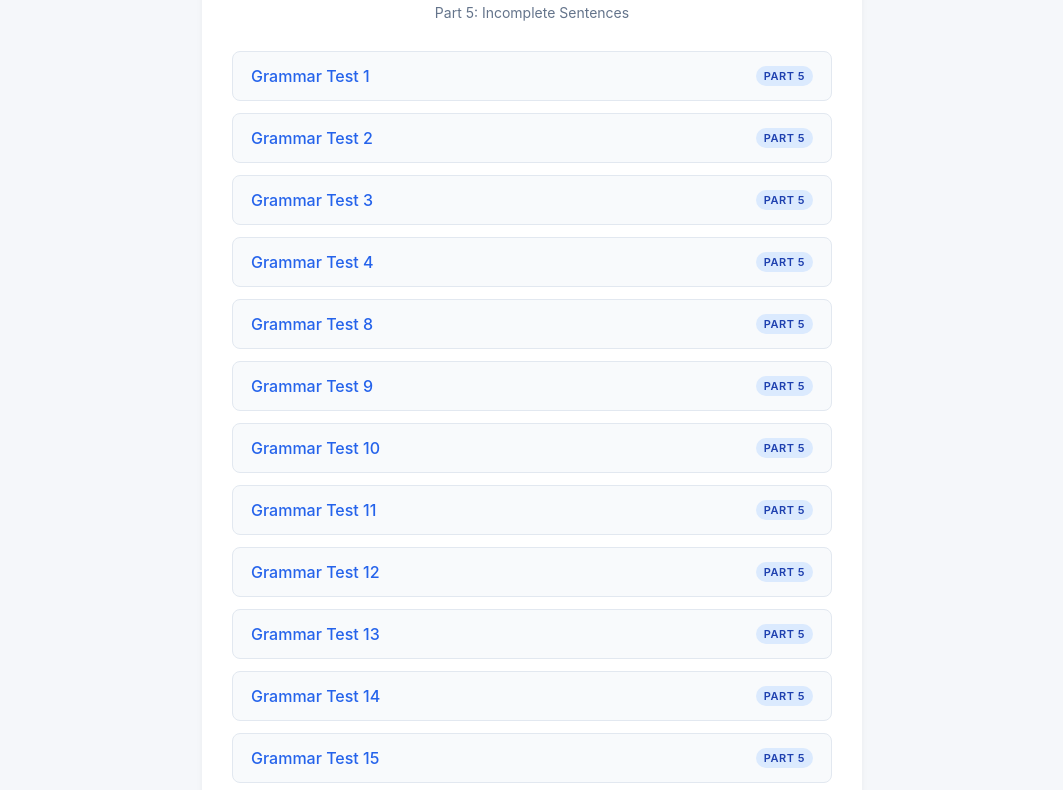
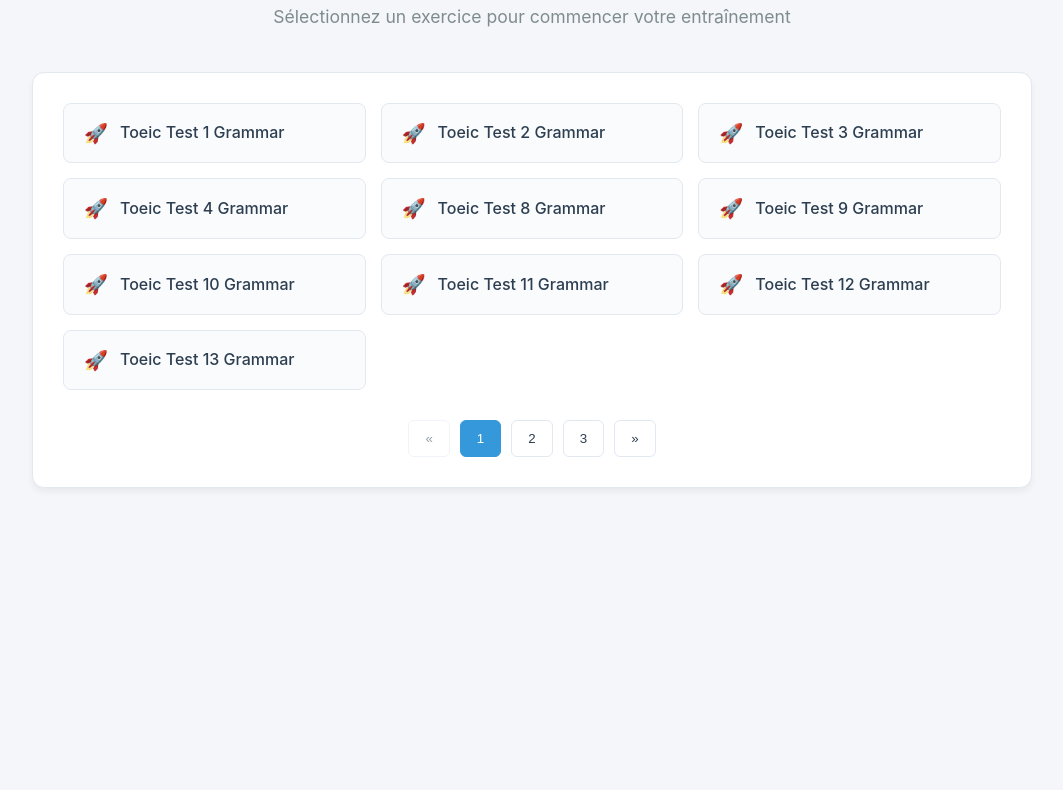
Before and after one commit to marcvasseurpolytech-dot/TOEIC-Part-5, a plain HTML site: page index.html in a window 1280 px wide. Shown: the part 145-935 px from the top of the page, without its empty margins (108-1171 px from the left). After the commit the page ends 800 px from the top, so only its background shows below. Drawn offline with Linux system fonts and the light colour scheme.

Commit message:
Update index.html

```diff
--- a/index.html
+++ b/index.html
@@ -3,103 +3,252 @@
 <head>
     <meta charset="UTF-8">
     <meta name="viewport" content="width=device-width, initial-scale=1.0">
-    <title>TOEIC Preparation - Grammar Training</title>
+    <title>Dashboard des Tests TOEIC</title>
     <style>
+        :root {
+            --bg-color: #f4f6f9;
+            --card-bg: #ffffff;
+            --text-color: #2c3e50;
+            --primary-color: #3498db;
+            --border-color: #e2e8f0;
+        }
+
         body {
             font-family: -apple-system, BlinkMacSystemFont, "Segoe UI", Roboto, Helvetica, Arial, sans-serif;
-            background-color: #f5f7fa;
-            color: #333;
+            background-color: var(--bg-color);
+            color: var(--text-color);
+            line-height: 1.6;
             margin: 0;
             padding: 40px 20px;
+        }
+
+        .container {
+            max-width: 1000px;
+            margin: 0 auto;
+        }
+
+        header {
+            text-align: center;
+            margin-bottom: 40px;
+        }
+
+        header h1 {
+            font-size: 2.5rem;
+            margin-bottom: 10px;
+            color: #1a252f;
+        }
+
+        header p {
+            color: #7f8c8d;
+            font-size: 1.1rem;
+        }
+
+        .section {
+            background: var(--card-bg);
+            border-radius: 12px;
+            padding: 30px;
+            margin-bottom: 30px;
+            box-shadow: 0 4px 6px rgba(0,0,0,0.05);
+            border: 1px solid var(--border-color);
+        }
+
+        .grid {
+            display: grid;
+            grid-template-columns: repeat(auto-fill, minmax(240px, 1fr));
+            gap: 15px;
+            margin-bottom: 30px;
+        }
+
+        .btn-link {
+            display: flex;
+            align-items: center;
+            padding: 14px 20px;
+            background-color: #fafbfc;
+            border: 1px solid var(--border-color);
+            border-radius: 8px;
+            text-decoration: none;
+            color: var(--text-color);
+            font-weight: 500;
+            transition: all 0.2s ease;
+        }
+
+        .btn-link:hover {
+            transform: translateY(-2px);
+            box-shadow: 0 4px 12px rgba(0,0,0,0.08);
+            background-color: #ffffff;
+            border-color: var(--primary-color);
+            color: var(--primary-color);
+        }
+
+        .icon {
+            margin-right: 12px;
+            font-size: 1.2rem;
+        }
+
+        /* Styles de la Pagination */
+        .pagination {
             display: flex;
             justify-content: center;
+            align-items: center;
+            gap: 10px;
+            margin-top: 20px;
         }
-        .container {
-            max-width: 600px;
-            width: 100%;
-            background: white;
-            padding: 30px;
-            border-radius: 12px;
-            box-shadow: 0 4px 6px rgba(0,0,0,0.05);
-        }
-        h1 {
-            font-size: 24px;
-            color: #0f172a;
-            margin-bottom: 5px;
-            text-align: center;
-        }
-        p.subtitle {
-            text-align: center;
-            color: #64748b;
-            margin-top: 0;
-            margin-bottom: 30px;
-            font-size: 14px;
-        }
-        ul {
-            list-style: none;
-            padding: 0;
-            margin: 0;
-        }
-        li {
-            margin-bottom: 12px;
-        }
-        a {
-            display: flex;
-            align-items: center;
-            padding: 14px 18px;
-            background-color: #f8fafc;
-            color: #2563eb;
-            text-decoration: none;
+
+        .page-btn {
+            padding: 10px 16px;
+            border: 1px solid var(--border-color);
+            background-color: var(--card-bg);
+            color: var(--text-color);
+            border-radius: 6px;
+            cursor: pointer;
             font-weight: 500;
-            border-radius: 8px;
-            border: 1px solid #e2e8f0;
             transition: all 0.2s ease;
         }
-        a:hover {
-            background-color: #f1f5f9;
-            border-color: #cbd5e1;
-            transform: translateY(-1px);
-            box-shadow: 0 2px 4px rgba(0,0,0,0.02);
+
+        .page-btn:hover:not(:disabled) {
+            background-color: var(--primary-color);
+            color: white;
+            border-color: var(--primary-color);
         }
-        .badge {
-            margin-left: auto;
-            background-color: #dbeafe;
-            color: #1e40af;
-            font-size: 11px;
-            padding: 3px 8px;
-            border-radius: 12px;
-            text-transform: uppercase;
-            letter-spacing: 0.5px;
-            font-weight: 600;
+
+        .page-btn.active {
+            background-color: var(--primary-color);
+            color: white;
+            border-color: var(--primary-color);
+        }
+
+        .page-btn:disabled {
+            opacity: 0.5;
+            cursor: not-allowed;
+        }
+
+        @media (max-width: 600px) {
+            body { padding: 20px 10px; }
+            .grid { grid-template-columns: 1fr; }
         }
     </style>
 </head>
 <body>
 
-<div class="container">
-    <h1>TOEIC Grammar Practice - Marc VASSEUR - Polytech</h1>
-    <p class="subtitle">Part 5: Incomplete Sentences</p>
+    <div class="container">
+        <header>
+            <h1>Liste des Tests TOEIC</h1>
+            <p>Sélectionnez un exercice pour commencer votre entraînement</p>
+        </header>
 
-    <ul>
-        <li><a href="toeic_test1_grammar.html">Grammar Test 1 <span class="badge">Part 5</span></a></li>
-        <li><a href="toeic_test2_grammar.html">Grammar Test 2 <span class="badge">Part 5</span></a></li>
-        <li><a href="toeic_test3_grammar.html">Grammar Test 3 <span class="badge">Part 5</span></a></li>
-        <li><a href="toeic_test4_grammar.html">Grammar Test 4 <span class="badge">Part 5</span></a></li>
-        <li><a href="toeic_test8_grammar.html">Grammar Test 8 <span class="badge">Part 5</span></a></li>
-        <li><a href="toeic_test9_grammar.html">Grammar Test 9 <span class="badge">Part 5</span></a></li>
+        <div class="section">
+            <!-- Zone d'affichage des tests dynamiques -->
+            <div id="tests-grid" class="grid"></div>
 
-        <li><a href="toeic_test10_grammar.html">Grammar Test 10 <span class="badge">Part 5</span></a></li>
-        <li><a href="toeic_test11_grammar.html">Grammar Test 11 <span class="badge">Part 5</span></a></li>
-        <li><a href="toeic_test12_grammar.html">Grammar Test 12 <span class="badge">Part 5</span></a></li>
-        <li><a href="toeic_test13_grammar.html">Grammar Test 13 <span class="badge">Part 5</span></a></li>
-        <li><a href="toeic_test14_grammar.html">Grammar Test 14 <span class="badge">Part 5</span></a></li>
-        <li><a href="toeic_test15_grammar.html">Grammar Test 15 <span class="badge">Part 5</span></a></li>
-        <li><a href="toeic_test16_grammar.html">Grammar Test 16 <span class="badge">Part 5</span></a></li>
-        <li><a href="toeic_test17_grammar.html">Grammar Test 17 <span class="badge">Part 5</span></a></li>
-        <li><a href="toeic_test18_grammar.html">Grammar Test 18 <span class="badge">Part 5</span></a></li>
-        <li><a href="toeic_test19_grammar.html">Grammar Test 19 <span class="badge">Part 5</span></a></li>
-    </ul>
-</div>
+            <!-- Boutons de navigation -->
+            <div class="pagination" id="pagination-controls"></div>
+        </div>
+    </div>
 
+    <script>
+        // Liste complète de tous vos fichiers de tests
+        const allTests = [
+            { file: "toeic_test1_grammar.html", title: "Toeic Test 1 Grammar" },
+            { file: "toeic_test2_grammar.html", title: "Toeic Test 2 Grammar" },
+            { file: "toeic_test3_grammar.html", title: "Toeic Test 3 Grammar" },
+            { file: "toeic_test4_grammar.html", title: "Toeic Test 4 Grammar" },
+            { file: "toeic_test8_grammar.html", title: "Toeic Test 8 Grammar" },
+            { file: "toeic_test9_grammar.html", title: "Toeic Test 9 Grammar" },
+            { file: "toeic_test10_grammar.html", title: "Toeic Test 10 Grammar" },
+            { file: "toeic_test11_grammar.html", title: "Toeic Test 11 Grammar" },
+            { file: "toeic_test12_grammar.html", title: "Toeic Test 12 Grammar" },
+            { file: "toeic_test13_grammar.html", title: "Toeic Test 13 Grammar" },
+            { file: "TOEIC_Test_14.html", title: "Toeic Test 14" },
+            { file: "TOEIC_Test_15.html", title: "Toeic Test 15" },
+            { file: "TOEIC_Test_16.html", title: "Toeic Test 16" },
+            { file: "TOEIC_Test_17.html", title: "Toeic Test 17" },
+            { file: "TOEIC_Test_18.html", title: "Toeic Test 18" },
+            { file: "TOEIC_Test_19.html", title: "Toeic Test 19" },
+            { file: "TOEIC_Test_20.html", title: "Toeic Test 20" },
+            { file: "TOEIC_Test_21.html", title: "Toeic Test 21" },
+            { file: "toeic_test_22.html", title: "Toeic Test 22" },
+            { file: "toeic_test_23.html", title: "Toeic Test 23" },
+            { file: "toeic_test_24.html", title: "Toeic Test 24" },
+            { file: "toeic_test_25.html", title: "Toeic Test 25" },
+            { file: "toeic_test_26.html", title: "Toeic Test 26" },
+            { file: "toeic_test_28.html", title: "Toeic Test 28" },
+            { file: "toeic_test_32.html", title: "Toeic Test 32" },
+            { file: "toeic_test_33.html", title: "Toeic Test 33" },
+            { file: "toeic_exam_24_11_2022.html", title: "Toeic Exam 24 11 2022" },
+            { file: "toeic_exam_16_02_2023.html", title: "Toeic Exam 16 02 2023" }
+        ];
+
+        const itemsPerPage = 10;
+        let currentPage = 1;
+
+        function displayTests(page) {
+            const grid = document.getElementById('tests-grid');
+            grid.innerHTML = '';
+
+            // Calculer les index de début et de fin
+            const startIndex = (page - 1) * itemsPerPage;
+            const endIndex = startIndex + itemsPerPage;
+            const paginatedItems = allTests.slice(startIndex, endIndex);
+
+            // Générer le HTML pour les 10 éléments de la page en cours
+            paginatedItems.forEach(test => {
+                const link = document.createElement('a');
+                link.href = test.file;
+                link.className = 'btn-link';
+                link.innerHTML = `<span class="icon">🚀</span>${test.title}`;
+                grid.appendChild(link);
+            });
+
+            updatePaginationControls();
+        }
+
+        function updatePaginationControls() {
+            const controls = document.getElementById('pagination-controls');
+            controls.innerHTML = '';
+
+            const totalPages = Math.ceil(allTests.length / itemsPerPage);
+
+            // Bouton Précédent
+            const prevBtn = document.createElement('button');
+            prevBtn.className = 'page-btn';
+            prevBtn.innerText = '«';
+            prevBtn.disabled = currentPage === 1;
+            prevBtn.onclick = () => {
+                if (currentPage > 1) {
+                    currentPage--;
+                    displayTests(currentPage);
+                }
+            };
+            controls.appendChild(prevBtn);
+
+            // Boutons de numéros de pages
+            for (let i = 1; i <= totalPages; i++) {
+                const pageBtn = document.createElement('button');
+                pageBtn.className = `page-btn ${i === currentPage ? 'active' : ''}`;
+                pageBtn.innerText = i;
+                pageBtn.onclick = () => {
+                    currentPage = i;
+                    displayTests(currentPage);
+                };
+                controls.appendChild(pageBtn);
+            }
+
+            // Bouton Suivant
+            const nextBtn = document.createElement('button');
+            nextBtn.className = 'page-btn';
+            nextBtn.innerText = '»';
+            nextBtn.disabled = currentPage === totalPages;
+            nextBtn.onclick = () => {
+                if (currentPage < totalPages) {
+                    currentPage++;
+                    displayTests(currentPage);
+                }
+            };
+            controls.appendChild(nextBtn);
+        }
+
+        // Initialisation au premier chargement
+        displayTests(currentPage);
+    </script>
 </body>
 </html>
```
